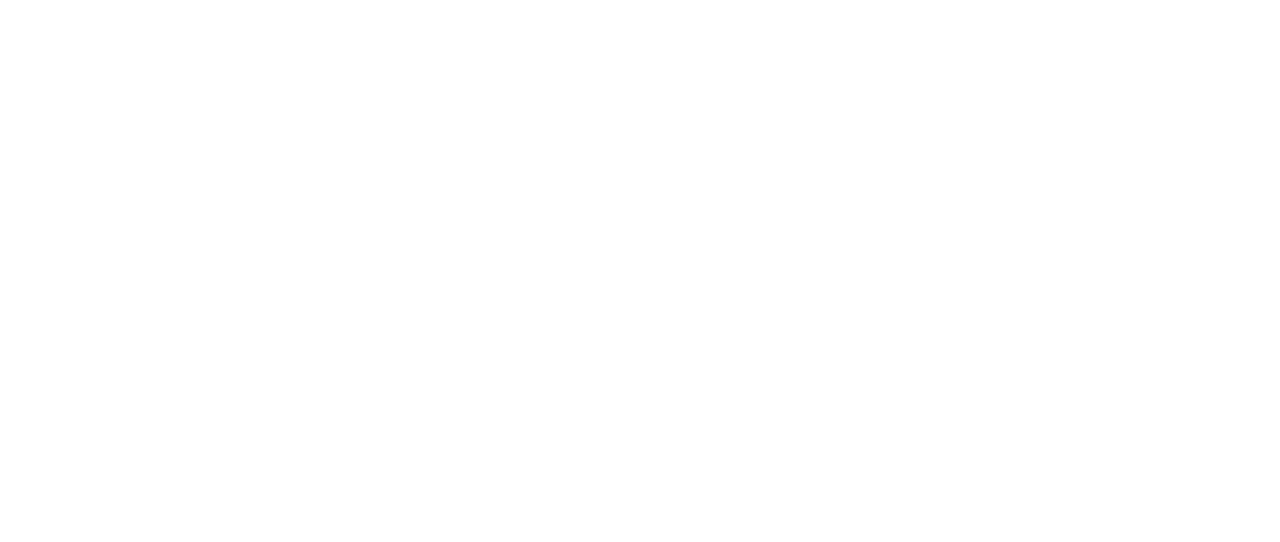
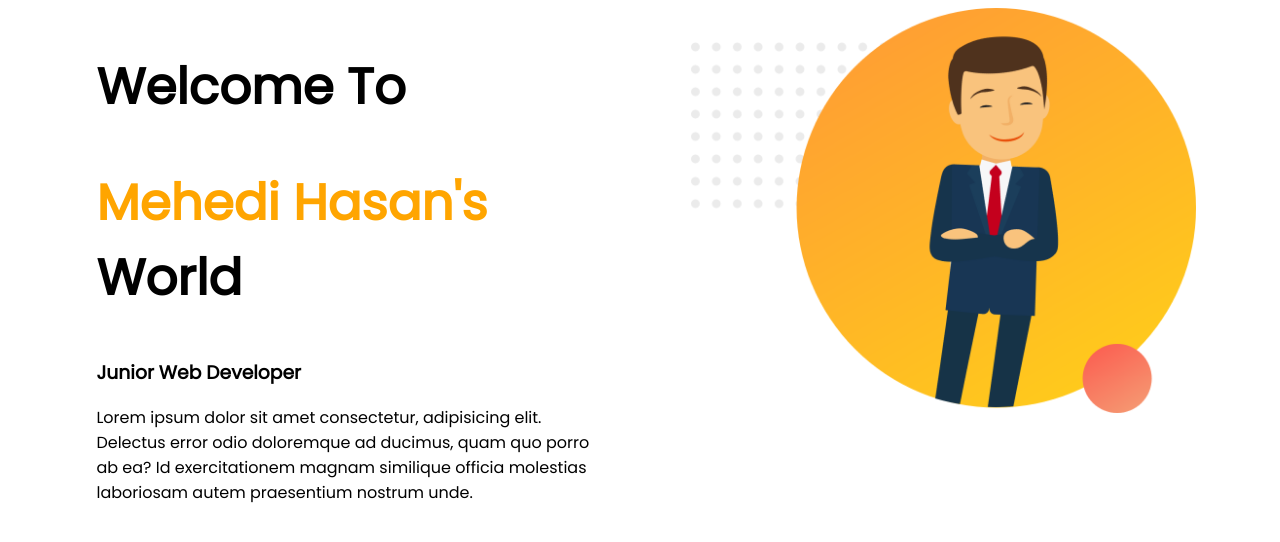
Before and after one commit to mhgitrepo/web-portfolio, a plain HTML site: page index.html in a window 1280 px wide. Drawn offline with Linux system fonts and the light colour scheme.

Commit message:
added first part

```diff
--- a/index.html
+++ b/index.html
@@ -4,9 +4,20 @@
   <meta charset="UTF-8">
   <meta name="viewport" content="width=device-width, initial-scale=1.0">
   <title>Portfolio Demo-01</title>
+  <link href="https://fonts.googleapis.com/css2?family=Poppins&display=swap" rel="stylesheet">
   <link rel="stylesheet" href="style.css">
 </head>
 <body>
-
+  <section>
+    <div class="half-width">
+      <h1>Welcome To</h1>
+      <h1><span class="name-highlight">Mehedi Hasan's</span> World</h1>
+      <h3>Junior Web Developer</h3>
+      <p>Lorem ipsum dolor sit amet consectetur, adipisicing elit. Delectus error odio doloremque ad ducimus, quam quo porro ab ea? Id exercitationem magnam similique officia molestias laboriosam autem praesentium nostrum unde.</p>
+    </div>
+    <div class="half-width">
+      <img src="images/demo01.png" alt="img_01">
+    </div>
+  </section>
 </body>
 </html>
--- a/style.css
+++ b/style.css
@@ -0,0 +1,18 @@
+body{
+  font-family: 'Poppins', sans-serif;
+}
+h1{
+  font-size: 50px;;
+}
+.name-highlight{
+  color: #FFA500;
+}
+.half-width{
+  width: 40%;
+  float: left;
+  margin-left: 5%;
+  padding-left: 2%;
+}
+.half-width img{
+  width: 100%;
+}
```
Also changed, not shown: images/demo01.png (added), images/jhankar.png (deleted), images/jhankar2.png (deleted).
